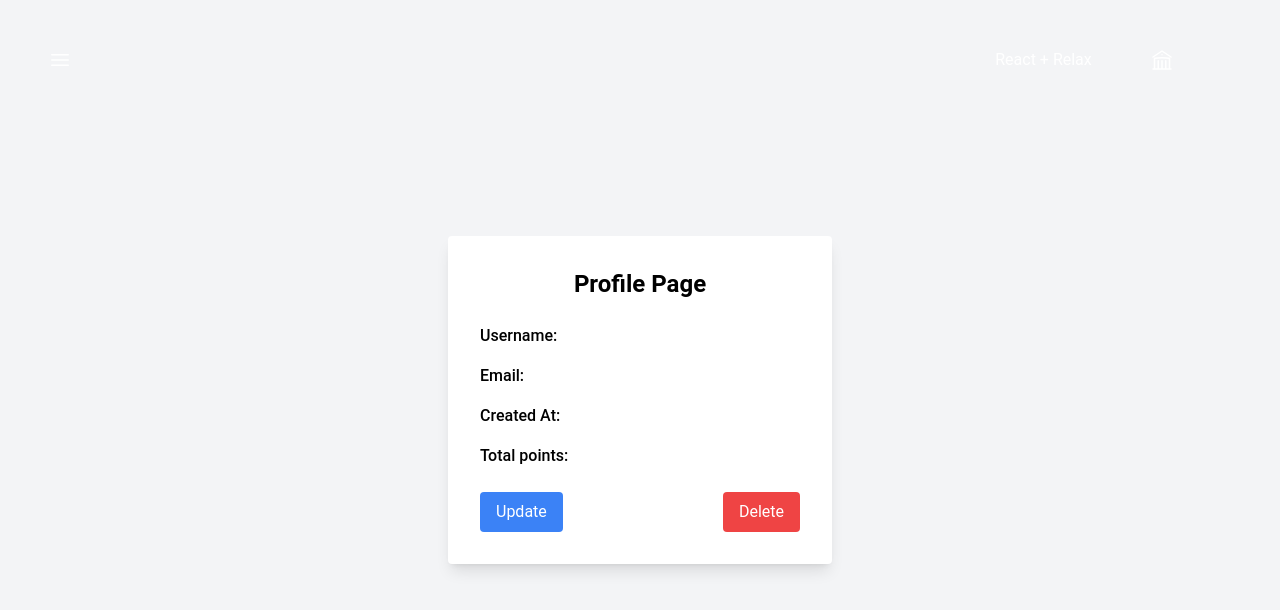
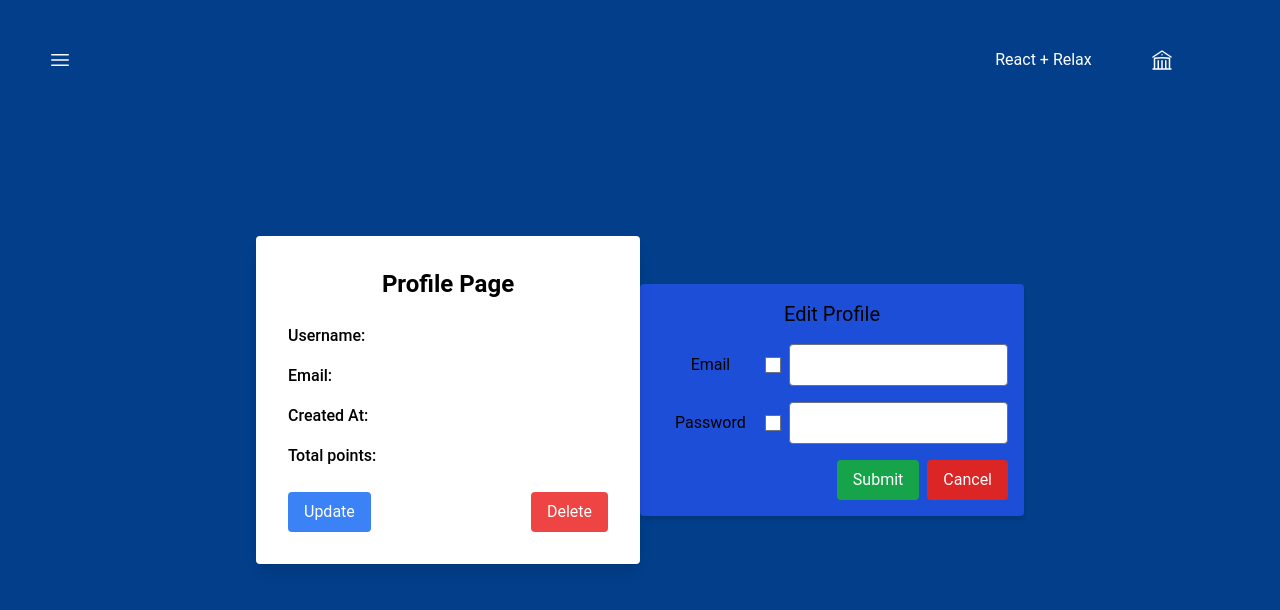
Before and after one commit to ishaaq08/react-and-relax, a React (Vite) app in the folder client/: page /profile in a window 1280 px wide. Both pictures are taken after a click on the button "Update". Shown: the top 610 px of the page. Built offline with nearby package versions, Linux system fonts and the light colour scheme; no server answers.

Commit message:
added a edit function and do some styling

```diff
--- /dev/null
+++ b/client/src/components/EditModal/index.jsx
@@ -0,0 +1,123 @@
+import { useEffect, useState } from "react"
+
+function EditModal(props) {
+	const handleCheckboxChange = (name) => {
+		props.setCheckboxState((prevState) => ({
+			...prevState,
+			[name]: !prevState[name],
+		}))
+	}
+	const [disabled, setDisabled] = useState(true)
+	const [error, setError] = useState("")
+	useEffect(() => {
+		props.checkboxState.email ? "" : props.setEmail(""),
+			props.checkboxState.password ? "" : props.setPassword(""),
+			setError(""),
+			props.setConfirmPassword("")
+	}, [props.checkboxState])
+
+	useEffect(() => {
+		if (props.password === props.confirmPassword) {
+			setDisabled(false)
+			setError("")
+		} else {
+			setDisabled(true)
+			setError("Passwords do not match")
+		}
+	}, [props.confirmPassword])
+	const handleEmailChange = (e) => {
+		props.setEmail(e.target.value)
+	}
+	const handlePasswordChange = (e) => {
+		props.setPassword(e.target.value)
+	}
+	const handleConfirmPasswordChange = (e) => {
+		props.setConfirmPassword(e.target.value)
+	}
+
+	return (
+		<div className="p-4 bg-blue-700 text-center  rounded shadow-md w-96 ">
+			<h2 className="text-xl mb-4">Edit Profile</h2>
+			<form>
+				<div className="flex items-center mb-4">
+					<label htmlFor="email" className="w-1/3">
+						Email
+					</label>
+					<input
+						type="checkbox"
+						className="mr-2"
+						onChange={() => handleCheckboxChange("email")}
+					/>
+					<input
+						type="text"
+						name="email"
+						id="email"
+						value={props.email}
+						onChange={handleEmailChange}
+						disabled={!props.checkboxState.email}
+						className="p-2 border rounded w-2/3"
+					/>
+				</div>
+
+				<div className="flex items-center mb-4">
+					<label htmlFor="password" className="w-1/3">
+						Password
+					</label>
+					<input
+						type="checkbox"
+						className="mr-2"
+						onChange={() => handleCheckboxChange("password")}
+					/>
+					<input
+						type="password"
+						name="password"
+						id="password"
+						value={props.password}
+						onChange={handlePasswordChange}
+						disabled={!props.checkboxState.password}
+						className="p-2 border rounded w-2/3"
+					/>
+				</div>
+				{props.checkboxState.password ? (
+					<div className="flex items-center mb-4">
+						<label htmlFor="confirmPassword" className="w-1/3">
+							Confirm Password
+						</label>
+						<input
+							type="password"
+							name="confirmPassword"
+							id="confirmPassword"
+							value={props.confirmPassword}
+							onChange={handleConfirmPasswordChange}
+							disabled={!props.checkboxState.password}
+							className="p-2 border rounded w-2/3"
+						/>
+					</div>
+				) : (
+					""
+				)}
+				{error ? <p className="text-red-500">{error}</p> : ""}
+
+				<div className="flex justify-end space-x-2">
+					<button
+						type="submit"
+						onClick={props.editSubmit}
+						disabled={disabled}
+						className="px-4 py-2 bg-green-600 text-white rounded hover:bg-blue-700"
+					>
+						Submit
+					</button>
+
+					<button
+						onClick={props.closeModal}
+						className="px-4 py-2 text-white bg-red-600 rounded hover:bg-gray-400"
+					>
+						Cancel
+					</button>
+				</div>
+			</form>
+		</div>
+	)
+}
+
+export default EditModal
--- a/client/src/components/Login/index.jsx
+++ b/client/src/components/Login/index.jsx
@@ -37,7 +37,7 @@ const index = () => {
 					setToken(data.token)
 					setUsername(userName)
 
-					// Navigate("/profile")
+					 Navigate("/profile")
 				}
 			})
 			.catch((err) => {
--- a/client/src/components/Profile/index.jsx
+++ b/client/src/components/Profile/index.jsx
@@ -1,4 +1,4 @@
-function Profile({ username, details, handleDeleteClick }) {
+function Profile({ username, details, handleDeleteClick, handleEditClick }) {
 	return (
 		<>
 			<div className="bg-white p-8 rounded shadow-lg w-96 relative">
@@ -24,7 +24,7 @@ function Profile({ username, details, handleDeleteClick }) {
 
 				<div className="mt-6 flex justify-between">
 					<button
-            onClick={() => {}}
+						onClick={handleEditClick}
 						className="py-2 px-4 bg-blue-500 text-white rounded hover:bg-blue-600 transition duration-200"
 					>
 						Update
@@ -38,7 +38,7 @@ function Profile({ username, details, handleDeleteClick }) {
 				</div>
 			</div>
 		</>
-  );
+	)
 }
 
-export default Profile;
+export default Profile
--- a/client/src/components/index.jsx
+++ b/client/src/components/index.jsx
@@ -11,3 +11,4 @@ export { default as Login } from "./Login"
 export { default as SignUpForm } from "./SignupForm"
 export { default as Profile } from "./Profile"
 export { default as DeleteModal } from "./DeleteModal"
+export { default as EditModal } from "./EditModal"
--- a/client/src/pages/ProfilePage/index.jsx
+++ b/client/src/pages/ProfilePage/index.jsx
@@ -1,36 +1,71 @@
 import { useEffect, useState } from "react"
 import { useData } from "../../contexts"
-import { Profile, DeleteModal } from "../../components"
-// import EditModal from "../../components"
+import { Profile, DeleteModal, EditModal } from "../../components"
+// import from "../../components"
 
 function ProfilePage() {
 	const { username, token } = useData()
 	const [details, setDetails] = useState({})
 	const [showDeleteModal, setShowDeleteModal] = useState(false)
 	const [showEditModal, setShowEditModal] = useState(false)
-
+	const [checkboxState, setCheckboxState] = useState({
+		email: false,
+		password: false,
+	})
+	const [email, setEmail] = useState("")
+	const [password, setPassword] = useState("")
+	const [confirmPassword, setConfirmPassword] = useState("")
+	const [error, setError] = useState("")
 	useEffect(() => {
-		fetch(`https://react-and-relax.onrender.com/users/${username}`, {
-			method: "GET",
-			headers: {
-				"Content-Type": "application/json",
-				"Authorization": token,
-			},
-		})
-			.then((res) => res.json())
-			.then((data) => {
-				console.log(data)
-				setDetails(data)
-			})
-			.catch((error) => {
-				console.log(error)
-			})
+		getProfile(username, setDetails, token)
 	}, [])
 
 	const handleDeleteClick = () => {
 		setShowDeleteModal(true)
 	}
 
+	const handleEditClick = () => {
+		setShowEditModal(true)
+	}
+
+	const closeEditModal = () => {
+		setShowEditModal(false)
+	}
+	const editSubmit = (e) => {
+		e.preventDefault()
+		console.log("editSubmit")
+		const payload = {}
+
+		if (checkboxState.email) payload.email = email
+		if (checkboxState.password) payload.password = password
+
+		// Send PATCH request with selected fields
+		fetch(`https://react-and-relax.onrender.com/users/${username}`, {
+			// Adjust the endpoint as needed
+			method: "PATCH",
+			headers: {
+				"Content-Type": "application/json",
+				"Authorization": token,
+			},
+			body: JSON.stringify(payload),
+		}).then((response) => {
+			if (response.status === 200) {
+				// If successful, hide the edit modal and maybe navigate away or show a success message
+				setShowEditModal(false)
+				getProfile(username, setDetails, token)
+				setEmail("")
+				setPassword("")
+				setConfirmPassword("")
+				setCheckboxState({
+					email: false,
+					password: false,
+				})
+			} else {
+				// Handle errors, for instance show an error message
+				console.error("Error editing the profile:", response)
+			}
+		})
+	}
 	const confirmDelete = async () => {
 		try {
 			const response = await fetch(
@@ -60,19 +95,51 @@ function ProfilePage() {
 	}
 
 	return (
-		<div className="bg-gray-100 min-h-screen flex items-center justify-center">
+		<div className="bg-[#023E8A] min-h-screen flex items-center justify-center">
 			<Profile
 				username={username}
 				details={details}
 				handleDeleteClick={handleDeleteClick}
+				handleEditClick={handleEditClick}
 			/>
 			{showDeleteModal && (
 				<DeleteModal closeModal={closeModal} confirmDelete={confirmDelete} />
 			)}
 
-			{/* {showEditModal && <EditModal />} */}
+			{showEditModal && (
+				<EditModal
+					closeEditModal={closeEditModal}
+					setEmail={setEmail}
+					setPassword={setPassword}
+					setConfirmPassword={setConfirmPassword}
+					setCheckboxState={setCheckboxState}
+					checkboxState={checkboxState}
+					email={email}
+					password={password}
+					confirmPassword={confirmPassword}
+					editSubmit={editSubmit}
+				/>
+			)}
 		</div>
 	)
 }
 
 export default ProfilePage
+
+const getProfile = async (username, setDetails, token) => {
+	fetch(`https://react-and-relax.onrender.com/users/${username}`, {
+		method: "GET",
+		headers: {
+			"Content-Type": "application/json",
+			"Authorization": token,
+		},
+	})
+		.then((res) => res.json())
+		.then((data) => {
+			console.log(data)
+			setDetails(data)
+		})
+		.catch((error) => {
+			console.log(error)
+		})
+}
```
Lines whose indentation alone changed are shown as unchanged.
